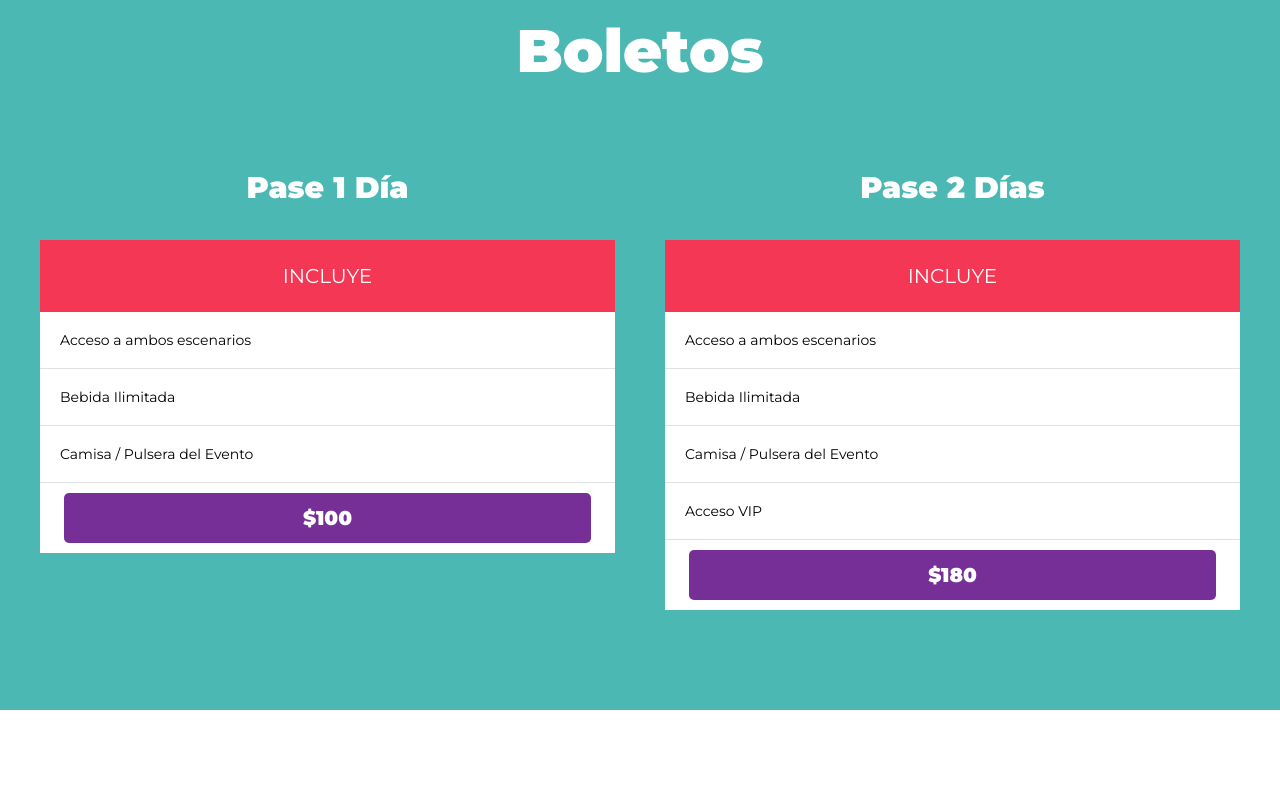
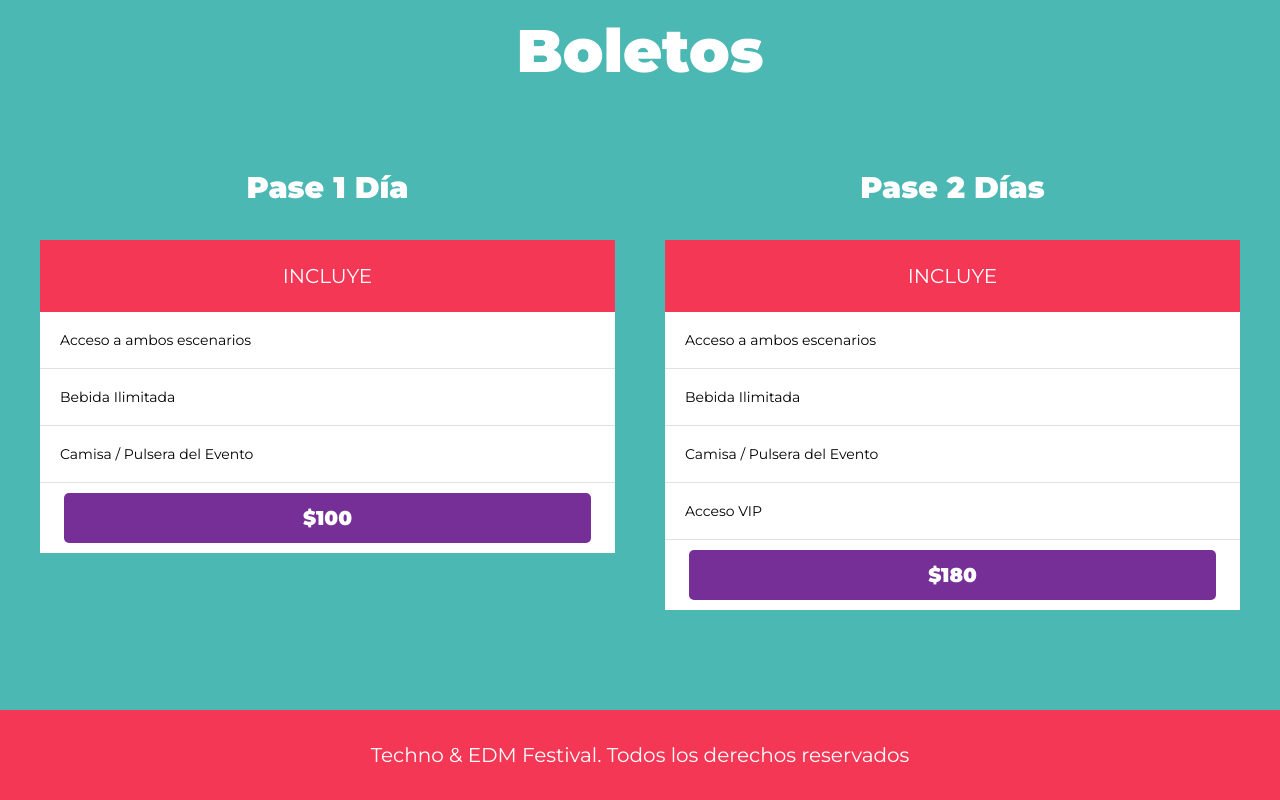
Before and after one commit to ignacioDorigo/festival-music, a website: page index.html in a window 1280 px wide. Shown: the part 2998-3798 px from the top of the page. Before the commit the page ends 3708 px from the top, so only its background shows below. Drawn offline with Linux system fonts and the light colour scheme.

Commit message:
Agregando footer

```diff
--- a/index.html
+++ b/index.html
@@ -230,6 +230,10 @@
             </div>
         </div>
     </section>
+
+    <footer class="footer">
+        <p>Techno & EDM Festival. Todos los derechos reservados</p>
+    </footer>
 </body>
 
 </html>
--- /dev/null
+++ b/src/scss/layout/_footer.scss
@@ -0,0 +1,11 @@
+@use "base/variables" as v;
+@use "base/mixins" as m;
+
+.footer {
+  background-color: v.$rosa;
+  padding: 1rem;
+  p {
+    text-align: center;
+    color: v.$blanco;
+  }
+}
--- a/src/scss/layout/_index.scss
+++ b/src/scss/layout/_index.scss
@@ -4,3 +4,4 @@
 @forward "lineup";
 @forward "galeria";
 @forward "boletos";
+@forward "footer";
```
Also changed, not shown: dist/css/app.css.
